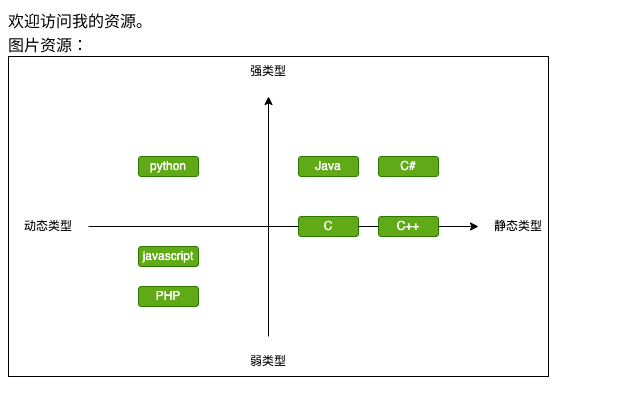
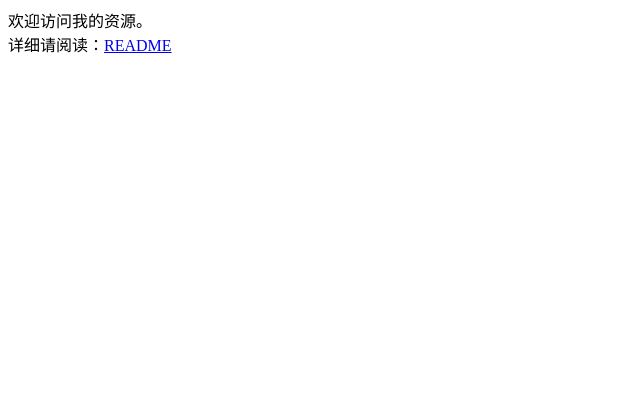
Before and after one commit to mg0324/my-res, a plain HTML site: page index.html in a window 1280 px wide. Shown: the whole page, without its empty margins (0-640 px from the left). Drawn offline with Linux system fonts and the light colour scheme.

Commit message:
更新规划

```diff
--- a/index.html
+++ b/index.html
@@ -8,7 +8,6 @@
 </head>
 <body>
     欢迎访问我的资源。<br/>
-    图片资源：<br/>
-    <img src="static/lang-type.drawio.png">
+    详细请阅读：<a href="/README.md">README</a>
 </body>
 </html>
```
Also changed, not shown: 1 other file.
